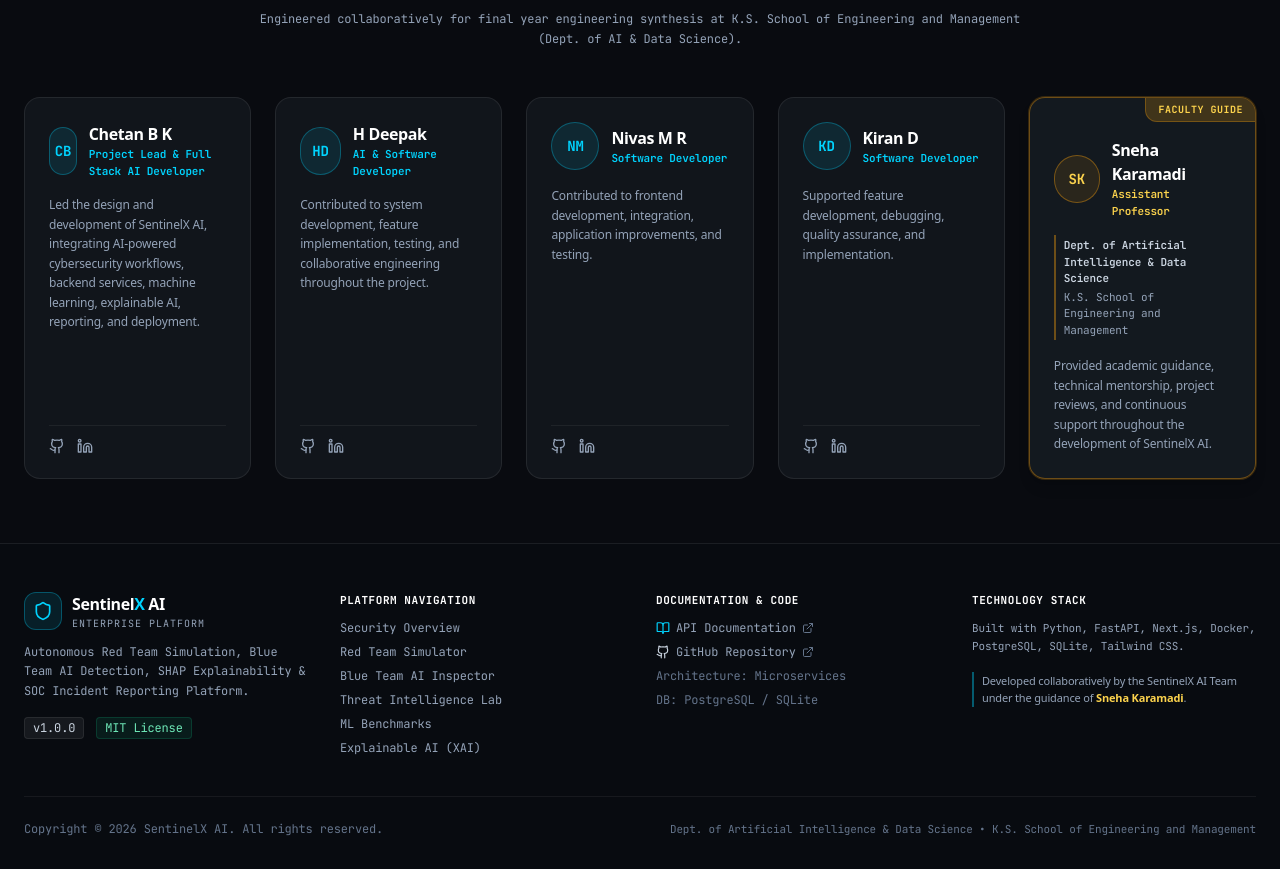
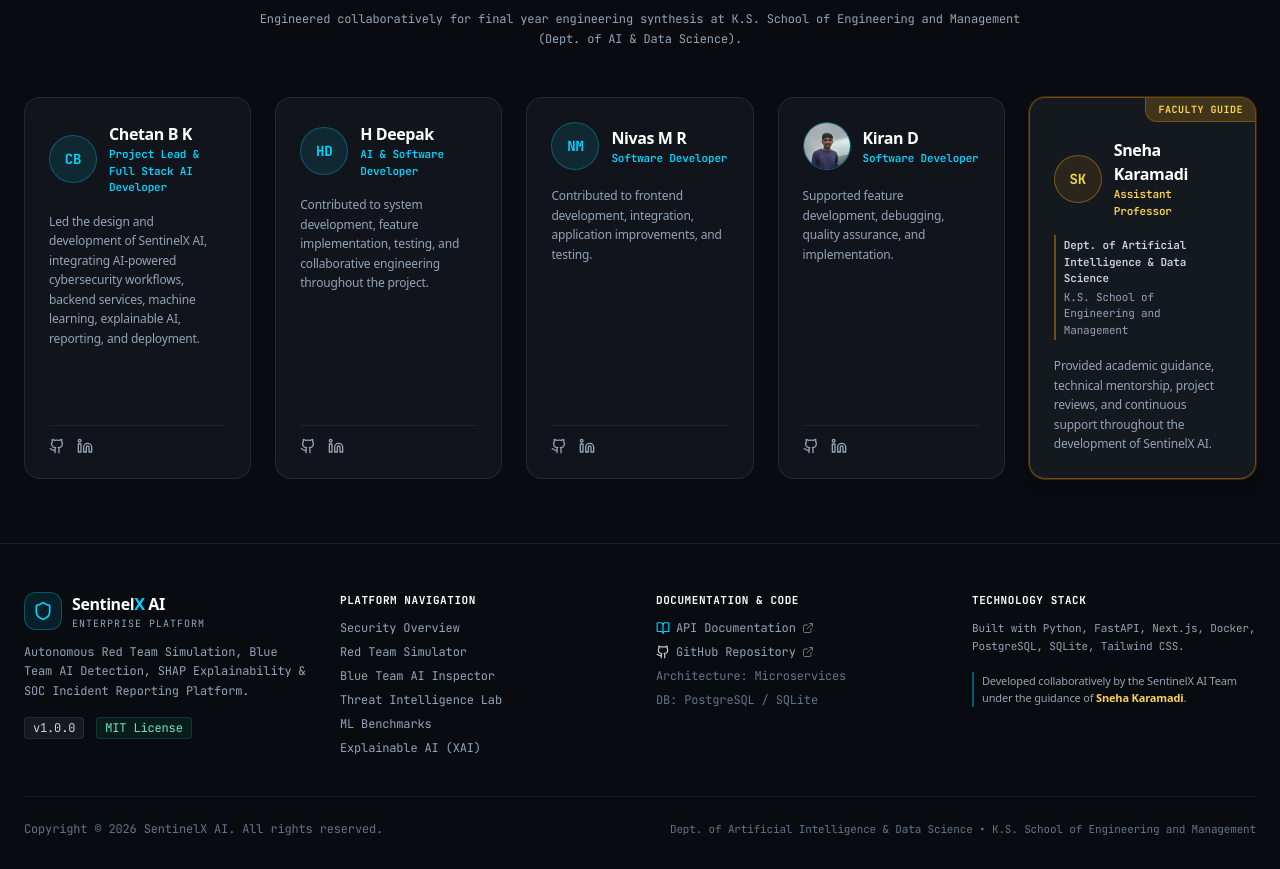
Before and after one commit to Imchetan127/SentinelX-AI, a Next.js app in the folder frontend/: page / in a window 1280 px wide. Shown: the part 1434-2303 px from the top of the page. Built offline with nearby package versions, Linux system fonts and the light colour scheme.

Commit message:
Add profile photo for Kiran D in team section

```diff
--- a/frontend/src/components/layout/Footer.tsx
+++ b/frontend/src/components/layout/Footer.tsx
@@ -43,6 +43,7 @@ export const Footer: React.FC<FooterProps> = ({ onNavigate }) => {
       description:
         'Supported feature development, debugging, quality assurance, and implementation.',
       initials: 'KD',
+      image: '/images/team/kiran_d.png',
       github: 'https://github.com',
       linkedin: 'https://linkedin.com',
       isFaculty: false,
@@ -95,10 +96,17 @@ export const Footer: React.FC<FooterProps> = ({ onNavigate }) => {
               )}
 
               <div className="space-y-4">
-                {/* Avatar Placeholder */}
+                {/* Avatar / Profile Photo */}
                 <div className="flex items-center space-x-3">
+                  {member.image ? (
+                    <img
+                      src={member.image}
+                      alt={member.name}
+                      className="w-12 h-12 rounded-full object-cover border border-[#00D4FF]/40 shadow-sm flex-shrink-0"
+                    />
+                  ) : (
                     <div
-                    className={`w-12 h-12 rounded-full flex items-center justify-center font-mono font-bold text-sm border ${
+                      className={`w-12 h-12 rounded-full flex items-center justify-center font-mono font-bold text-sm border flex-shrink-0 ${
                         member.isFaculty
                           ? 'bg-amber-500/10 text-amber-300 border-amber-500/40'
                           : 'bg-[#00D4FF]/10 text-[#00D4FF] border-[#00D4FF]/30'
@@ -106,6 +114,7 @@ export const Footer: React.FC<FooterProps> = ({ onNavigate }) => {
                     >
                       {member.initials}
                     </div>
+                  )}
                   <div>
                     <h3 className="text-base font-bold text-white tracking-tight">{member.name}</h3>
                     <p
```
Also changed, not shown: frontend/public/images/team/kiran_d.png (added). Lines whose indentation alone changed are shown as unchanged.
